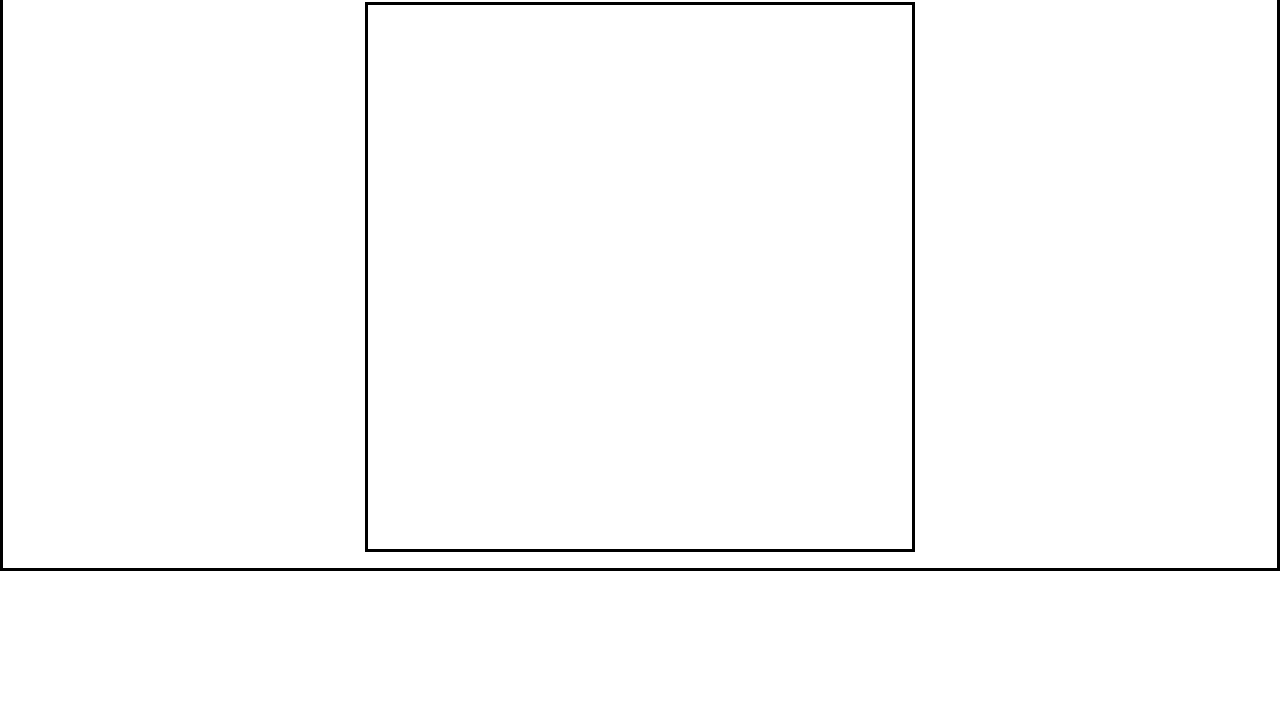
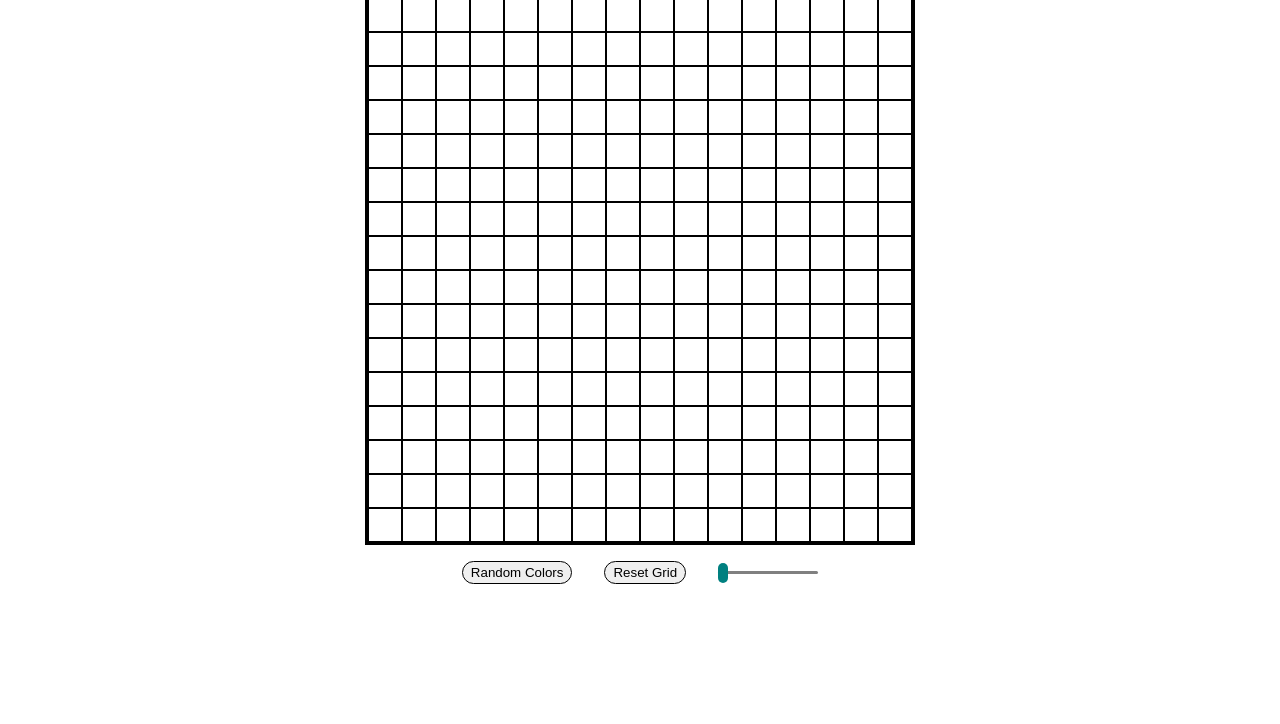
Before and after one commit to ac-gh-19/etch-a-sketch, a plain HTML site: page index.html in a window 1280 px wide. Shown: the part 76-800 px from the top of the page. Drawn offline with Linux system fonts and the light colour scheme.

Commit message:
complete interface with slider functionality to generate grid

```diff
--- a/index.html
+++ b/index.html
@@ -13,8 +13,17 @@
         <span class="tealColor">Sketch</span>
     </div>
 
+    <!-- Interface of grid and all the settings -->
     <div class="mainbody">
+
         <div class="gridContainer">
+            <!-- Grid pixels will generate inside here -->
+        </div>
+
+        <div class="interface">
+            <button id="colorBtn" class="interfaceBtns">Random Colors</button>
+            <button id="resetBtn" class="interfaceBtns">Reset Grid</button>
+            <input id="slider" type="range" min="16" max="64" step="8" value="16">
         </div>
 
 
--- a/javascript.js
+++ b/javascript.js
@@ -1,6 +1,9 @@
 let gridContainer = document.querySelector(".gridContainer");
-console.log(gridContainer);
+let pixels = document.querySelector(".pixel");
+let slider = document.querySelector("#slider");
 
+// default grid off start
+generateGridOfPixels(16);
 
 function createRowOfPixels(numInRow) {
     // creates a container where we can push divs into, this
@@ -22,3 +25,12 @@ function generateGridOfPixels(num) {
         gridContainer.appendChild(newRow);
     }
 }
+
+function clearGrid() {
+    gridContainer.textContent = "";
+}
+
+slider.addEventListener("input", (e) => {
+    clearGrid();
+    generateGridOfPixels(e.target.value);
+})
--- a/styles.css
+++ b/styles.css
@@ -1,6 +1,6 @@
 * {
     box-sizing: border-box;
-    border: 1px solid black;
+    /* border: 1px solid black; */
     margin: 0;
     padding: 0;
 }
@@ -24,6 +24,7 @@
 .tealColor {
     color: #00796B;
 }
+/* --------------------- */
 
 .gameFont {
     font-family: 'Chalkduster', 'Comic Sans MS', fantasy;
@@ -31,14 +32,24 @@
 
 .mainbody {
     display: flex;
+    flex-direction: column;
 }
 
-/* interface styling */
 .interface {
     display: flex;
-    flex-direction: column;
-    text-align: center;
+    justify-content: center;
+    align-items: center;
+    margin: auto;
+    gap: 2em;
 }
+
+.interfaceBtns {
+    border: 1px solid black;
+    border-radius: 20px;
+    padding: 3px 8px;
+}
+
+
 .gridContainer {
     display: flex;
     flex-direction: column;
@@ -48,9 +59,26 @@
     border: 3px solid black;
 }
 
+/* default styling for the pixels in grid */
 .pixel {
     flex: 1;
     aspect-ratio: 1 / 1;
     background: white;
     border: 1px solid black;
 }
+
+#slider {
+    -webkit-appearance: none;
+    width: 100px;
+    height: 3px;
+    background-color: gray;
+    border-radius: 3px;
+}
+
+input[type="range"]::-webkit-slider-thumb {
+    -webkit-appearance: none;
+    width: 10px;
+    height: 20px;
+    background-color: teal;
+    border-radius: 5px;
+  }
```
